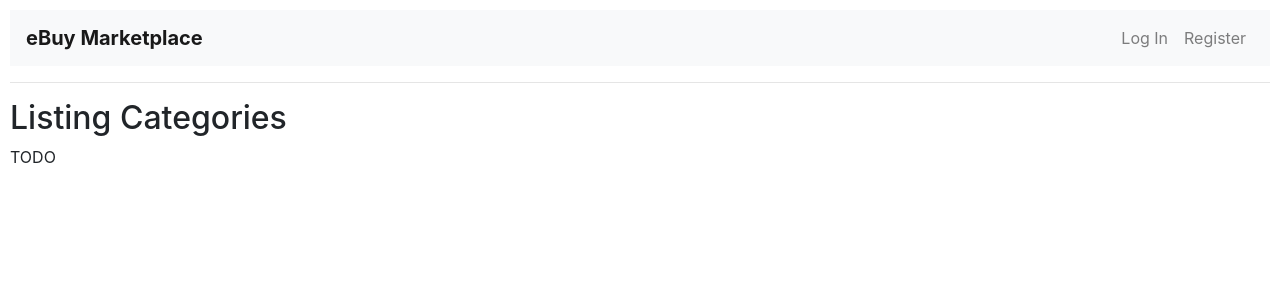
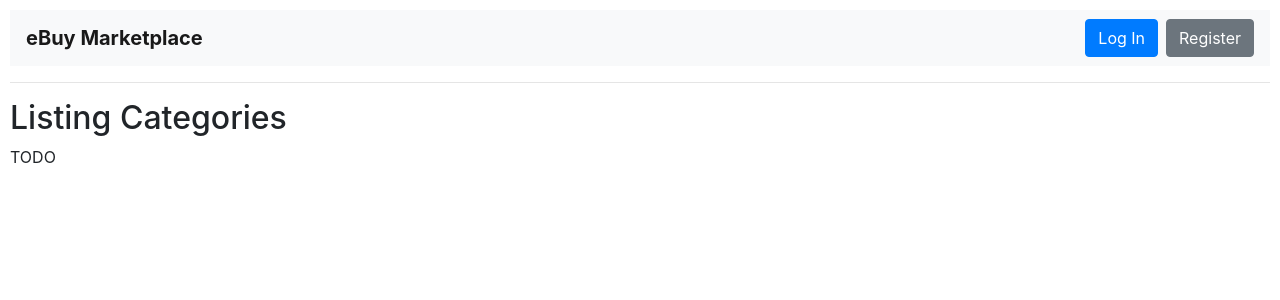
Before and after one commit to SebastianHpe/commerce, a Django app: page /categories/ in a window 1280 px wide. Shown: the top 300 px of the page. Run offline with Django 3.2, Linux system fonts and the light colour scheme; some libraries are stand-ins or nearby versions.

Commit message:
style: Change Login, logout and register to buttons

```diff
--- a/auctions/templates/auctions/layout.html
+++ b/auctions/templates/auctions/layout.html
@@ -9,6 +9,12 @@
         <link href="{% static 'auctions/styles.css' %}" rel="stylesheet">
     </head>
     <body>
+        {% if messages %}
+            {% for message in messages%}
+                <div class="alert alert-{{ message.tags }}">{{ message }}</div>
+            {% endfor %}
+        {% endif %}
+
         <nav class="navbar navbar-expand-lg navbar-light bg-light">
             <a class="navbar-brand" href="{% url 'index' %}"><strong>eBuy Marketplace</strong></a>
             <button class="navbar-toggler" type="button" data-toggle="collapse" data-target="#navbarNavAltMarkup" aria-controls="navbarNavAltMarkup" aria-expanded="false" aria-label="Toggle navigation">
@@ -28,19 +34,14 @@
                 <div class="navbar-nav ml-auto">
                     {% if user.is_authenticated %}
                         <span class="navbar-text">Signed in as <a href="{% url 'my_listings' %}" style="text-decoration: none;"><strong>{{ user.username }}</strong></a></span>
-                        {% nav_link 'logout' 'Log Out' %}
+                        <a href="{% url 'logout' %}" class="btn btn-secondary ml-2">Log Out</a>
                     {% else %}
-                        {% nav_link 'login' 'Log In' %}
-                        {% nav_link 'register' 'Register' %}
+                        <a href="{% url 'login' %}" class="btn btn-primary ml-2">Log In</a>
+                        <a href="{% url 'register' %}" class="btn btn-secondary ml-2">Register</a>
                     {% endif %}
                 </div>
             </div>
         </nav>
-        {% if messages %}
-            {% for message in messages%}
-                <div class="alert alert-{{ message.tags }}">{{ message }}</div>
-            {% endfor %}
-        {% endif %}
 
         <hr>
         {% block body %}
--- a/auctions/views.py
+++ b/auctions/views.py
@@ -63,6 +63,7 @@ def login_view(request):
 
 def logout_view(request):
     logout(request)
+    messages.info(request, "Logged out successfully!")
     return HttpResponseRedirect(reverse("index"))
 
 
```
